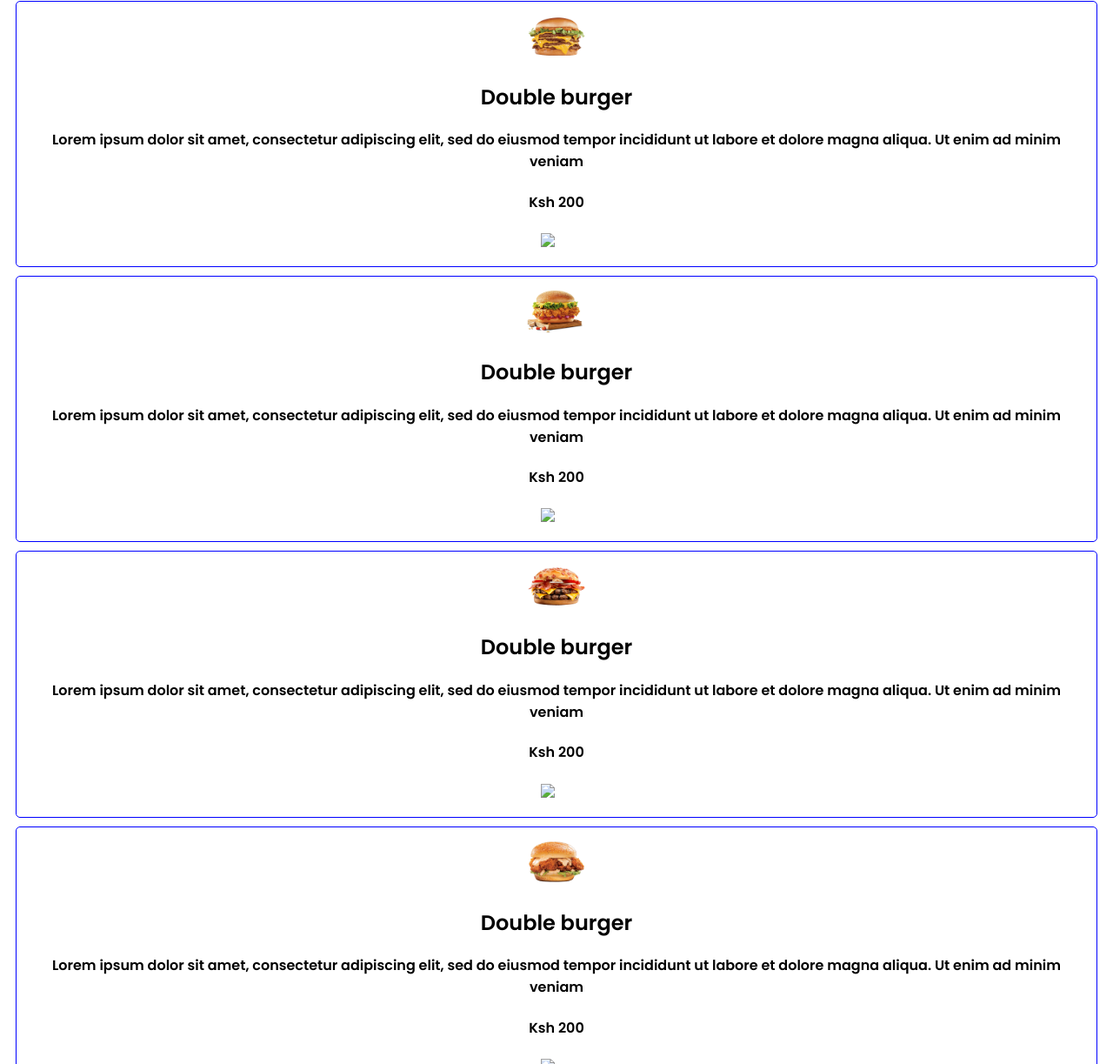
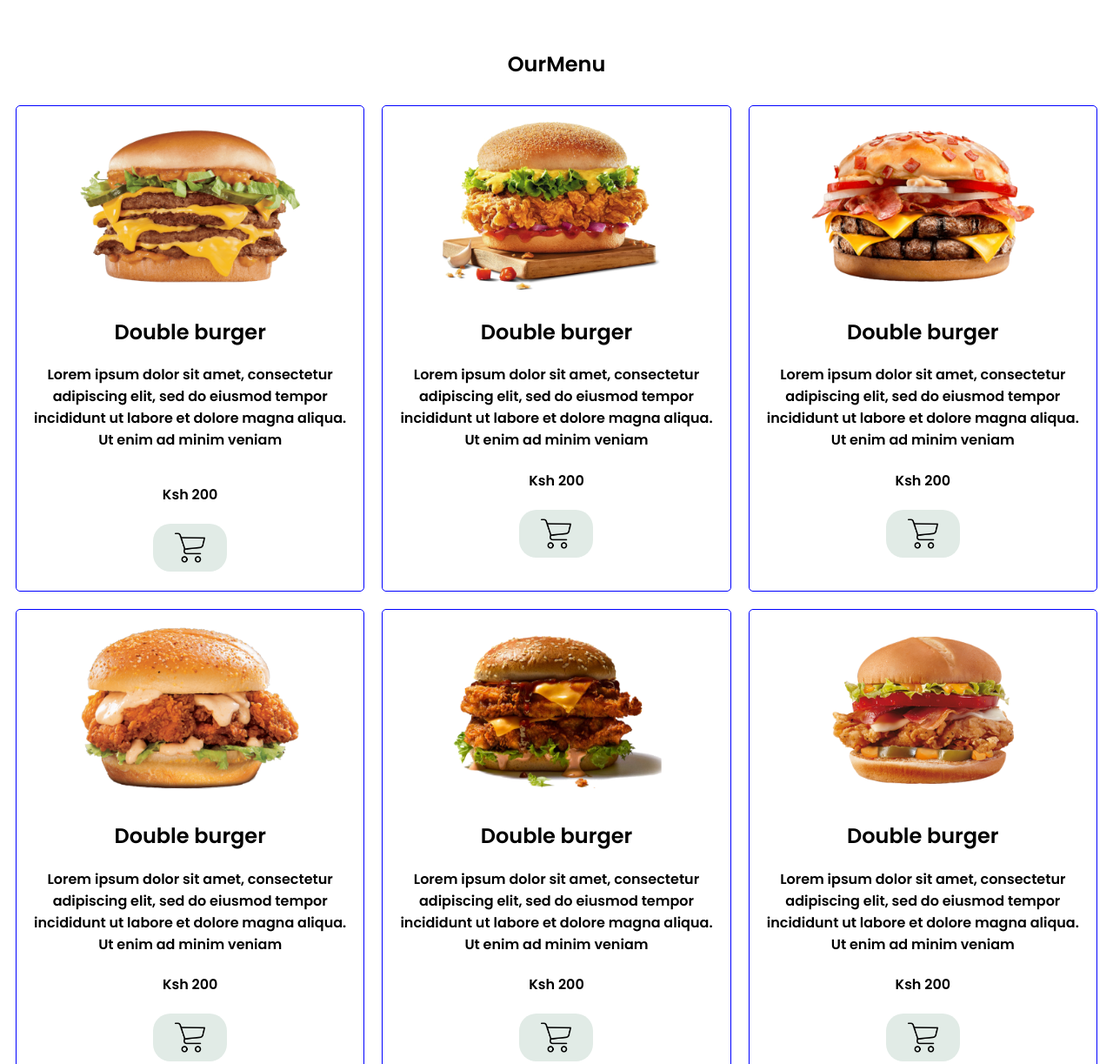
Before and after one commit to Kisavi/BURGER-PALACE, a plain HTML site: page index.html in a window 1280 px wide. Shown: the part 1527-2750 px from the top of the page at 87% size. Drawn offline with Linux system fonts and the light colour scheme.

Commit message:
Add styling to the Menu section

```diff
--- a/index.html
+++ b/index.html
@@ -72,63 +72,65 @@
     <!--End of about section-->
     <!--Start of menu section-->
     <div class="menu">
-        <h2>Our <span>Menu</span></h2>
+        <h2>Our<span>Menu</span></strong></h2>
         <div class="row">
             <div class="card">
-                <img class="card-image" src="/images/SeekPng 1.png">
+                <img class="card-imag" src="/images/SeekPng 1.png">
+                <h2>Double burger</h2>
+                <p>Lorem ipsum dolor sit amet, consectetur adipiscing elit, sed do eiusmod tempor
+                    incididunt ut labore et dolore magna aliqua. Ut enim ad minim veniam
+                </p>
+                <div class="price">
+                    <h4>Ksh 200</h4>
+                    <img class="p-cart" src="/images/shopping-cart.png">
+                </div>
+            </div>
+            <div class="card">
+                <img class="card-imag" src="/images/SeekPng 2.png">
                 <h2>Double burger</h2>
                 <p>Lorem ipsum dolor sit amet, consectetur adipiscing elit, sed do eiusmod tempor
                     incididunt ut labore et dolore magna aliqua. Ut enim ad minim veniam
                 </p>
                 <h4>Ksh 200</h4>
-                <img class="cart" src="/images/cart.png">
+                <img class="p-cart" src="/images/shopping-cart.png">
             </div>
             <div class="card">
-                <img class="card-image" src="/images/SeekPng 2.png">
+                <img class="card-imag" src="/images/SeekPng 3.png">
                 <h2>Double burger</h2>
                 <p>Lorem ipsum dolor sit amet, consectetur adipiscing elit, sed do eiusmod tempor
                     incididunt ut labore et dolore magna aliqua. Ut enim ad minim veniam
                 </p>
                 <h4>Ksh 200</h4>
-                <img class="cart" src="/images/cart.png">
+                <img class="p-cart" src="/images/shopping-cart.png">
             </div>
+        </div>
+        <div class="row">
             <div class="card">
-                <img class="card-image" src="/images/SeekPng 3.png">
+                <img class="card-imag" src="/images/SeekPng 4.png">
                 <h2>Double burger</h2>
                 <p>Lorem ipsum dolor sit amet, consectetur adipiscing elit, sed do eiusmod tempor
                     incididunt ut labore et dolore magna aliqua. Ut enim ad minim veniam
                 </p>
                 <h4>Ksh 200</h4>
-                <img class="cart" src="/images/cart.png">
+                <img class="p-cart" src="/images/shopping-cart.png">
             </div>
-        </div>
-        <div class="row">
             <div class="card">
-                <img class="card-image" src="/images/SeekPng 4.png">
+                <img class="card-imag" src="/images/SeekPng 5.png">
                 <h2>Double burger</h2>
                 <p>Lorem ipsum dolor sit amet, consectetur adipiscing elit, sed do eiusmod tempor
                     incididunt ut labore et dolore magna aliqua. Ut enim ad minim veniam
                 </p>
                 <h4>Ksh 200</h4>
-                <img class="cart" src="/images/cart.png">
+                <img class="p-cart" src="/images/shopping-cart.png">
             </div>
             <div class="card">
-                <img class="card-image" src="/images/SeekPng 5.png">
+                <img class="card-imag" src="/images/SeekPng 6.png">
                 <h2>Double burger</h2>
                 <p>Lorem ipsum dolor sit amet, consectetur adipiscing elit, sed do eiusmod tempor
                     incididunt ut labore et dolore magna aliqua. Ut enim ad minim veniam
                 </p>
                 <h4>Ksh 200</h4>
-                <img class="cart" src="/images/cart.png">
-            </div>
-            <div class="card">
-                <img class="card-image" src="/images/SeekPng 6.png">
-                <h2>Double burger</h2>
-                <p>Lorem ipsum dolor sit amet, consectetur adipiscing elit, sed do eiusmod tempor
-                    incididunt ut labore et dolore magna aliqua. Ut enim ad minim veniam
-                </p>
-                <h4>Ksh 200</h4>
-                <img class="cart" src="/images/cart.png">
+                <img class="p-cart" src="/images/shopping-cart.png">
             </div>
         </div>
     </div>
--- a/style.css
+++ b/style.css
@@ -80,7 +80,7 @@
 /*About section*/
 .about {
     display: flex;
-    background-color: rgb(164, 185, 185);
+    background-color: rgb(128, 128, 128);
     padding-top: 10rem;
     padding-bottom: 5rem;
 }
@@ -100,6 +100,32 @@
 }
 
 .card-image {
-    height: 50px;
+    height: 100px;
 }
 /*End of about section*/
+/*Menu section*/
+.menu {
+    padding-top: 60px;
+    padding-bottom: 45px;
+    text-align: center;
+}
+
+.row {
+    display: flex;
+}
+
+.card-imag {
+    height: 200px;
+}
+
+.price {
+    display: inline-block;
+}
+
+.p-cart {
+    height: 35px;
+    background-color: #E1EBE6;
+    padding: 10PX 25PX;
+    border-radius: 20PX;
+}
+/*End of Menu section*/
```
Also changed, not shown: images/shopping-cart.png (added).
